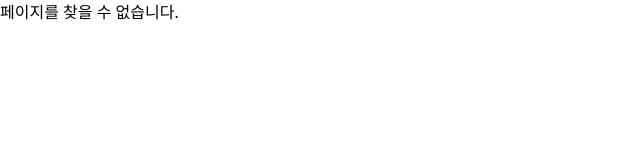
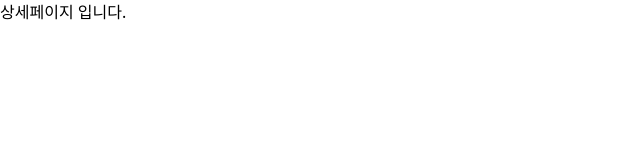
Before and after one commit to ormi-pixstar/pixstar-fe, a React (Create React App) app: page /detail/1 in a window 1280 px wide. Shown: the top 160 px of the page, without its empty margins (0-640 px from the left). Built offline with nearby package versions, Linux system fonts and the light colour scheme.

Commit message:
✨ FEATURE: 상세페이지 추가 및 라우팅

```diff
--- a/src/components/mainpage/PostCard.jsx
+++ b/src/components/mainpage/PostCard.jsx
@@ -1,9 +1,17 @@
+import { useNavigate } from 'react-router-dom';
+
 const PostCard = ({ posts }) => {
+  const navigate = useNavigate();
+
   return (
     <article>
       {posts.map((post, id) => {
         return (
-          <div key={id} className='border'>
+          <div
+            key={id}
+            className='border'
+            onClick={() => navigate(`/detail/${post.id}`)}
+          >
             <div> 이미지: </div>
             <div> 내용: {post.content}</div>
             <div> 작성자: {post.writer}</div>
--- /dev/null
+++ b/src/pages/DetailPage.jsx
@@ -0,0 +1,4 @@
+const DetailPage = () => {
+  return <div>상세페이지 입니다.</div>;
+};
+export default DetailPage;
--- a/src/router/Router.js
+++ b/src/router/Router.js
@@ -1,6 +1,7 @@
 import { BrowserRouter, Routes, Route } from 'react-router-dom';
 import MainPage from '../pages/MainPage.jsx';
 import LoginPage from '../pages/LoginPage.jsx';
+import DetailPage from '../pages/DetailPage.jsx';
 import NotfoundPage from '../pages/NotfoundPage';
 
 const Router = () => {
@@ -9,6 +10,7 @@ const Router = () => {
       <Routes>
         <Route path='/' element={<MainPage />} />
         <Route path='/login' element={<LoginPage />} />
+        <Route path='/detail/:id' element={<DetailPage />} />
         <Route path='*' element={<NotfoundPage />} />
       </Routes>
     </BrowserRouter>
```
